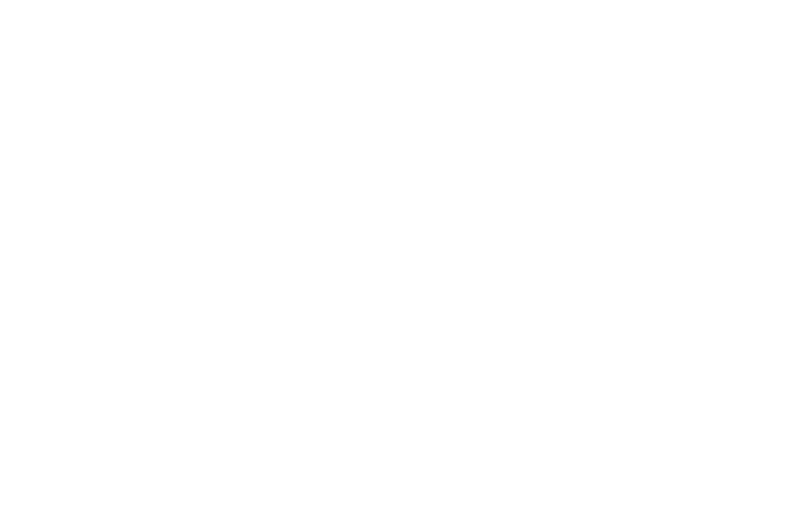
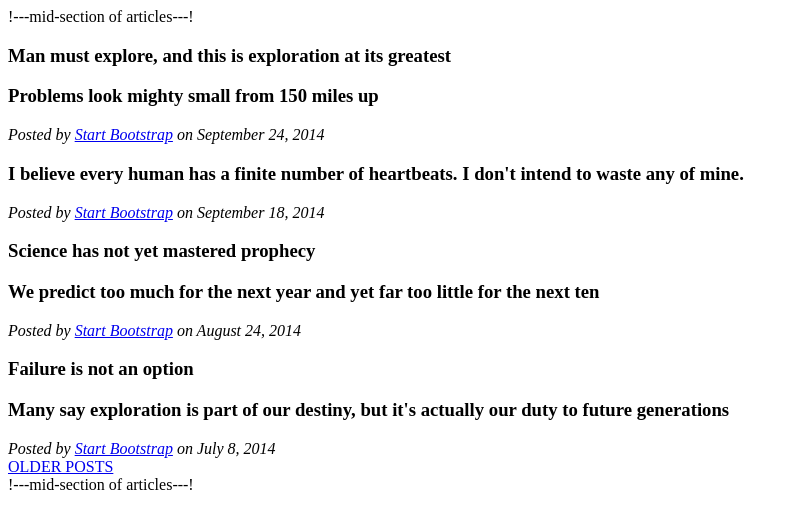
Before and after one commit to EmilioMurillo/forestry-jekyll-practice, a plain HTML site: page index.html in a window 1280 px wide. Shown: the whole page, without its empty margins (0-798 px from the left). Drawn offline with Linux system fonts and the light colour scheme.

Commit message:
creating middle content.

```diff
--- a/index.html
+++ b/index.html
@@ -5,6 +5,35 @@
 	<link rel="stylesheet" type="text/css" href="css/index.css">
 </head>
 <body>
+!---mid-section of articles---!
+<section class="midSec">
+		<article class="first-art">
+			<h1>Man must explore, and this is exploration at its greatest</h1>
+			<h3>Problems look mighty small from 150 miles up</h2>
+			<address>Posted by <a href="#">Start Bootstrap</a> on September 24, 2014</address>
+		</article>
+		<div></div>
+		<article class="second-art">
+			<h1>I believe every human has a finite number of heartbeats. I don't intend to waste any of mine.</h1>
+			<address>Posted by <a href="#">Start Bootstrap</a> on September 18, 2014</address>
+		</article>
+		<div></div>
+		<article class="third-art">
+			<h1>Science has not yet mastered prophecy</h1>
+			<h3>We predict too much for the next year and yet far too little for the next ten</h2>
+			<address>Posted by <a href="#">Start Bootstrap</a> on August 24, 2014</address>
+		</article>
+		<div></div>
+		<article class="fourth-art">
+			<h1>Failure is not an option</h1>
+			<h3>Many say exploration is part of our destiny, but it's actually our duty to future generations</h3>
+			<address>Posted by <a href="#">Start Bootstrap</a> on July 8, 2014</address>
+		</article>
+		<div></div>
+		<a href="#" class="button">OLDER POSTS</a>
+</section>
+
+!---mid-section of articles---!
 
 </body>
 </html>
```
Also changed, not shown: 1 other file.
